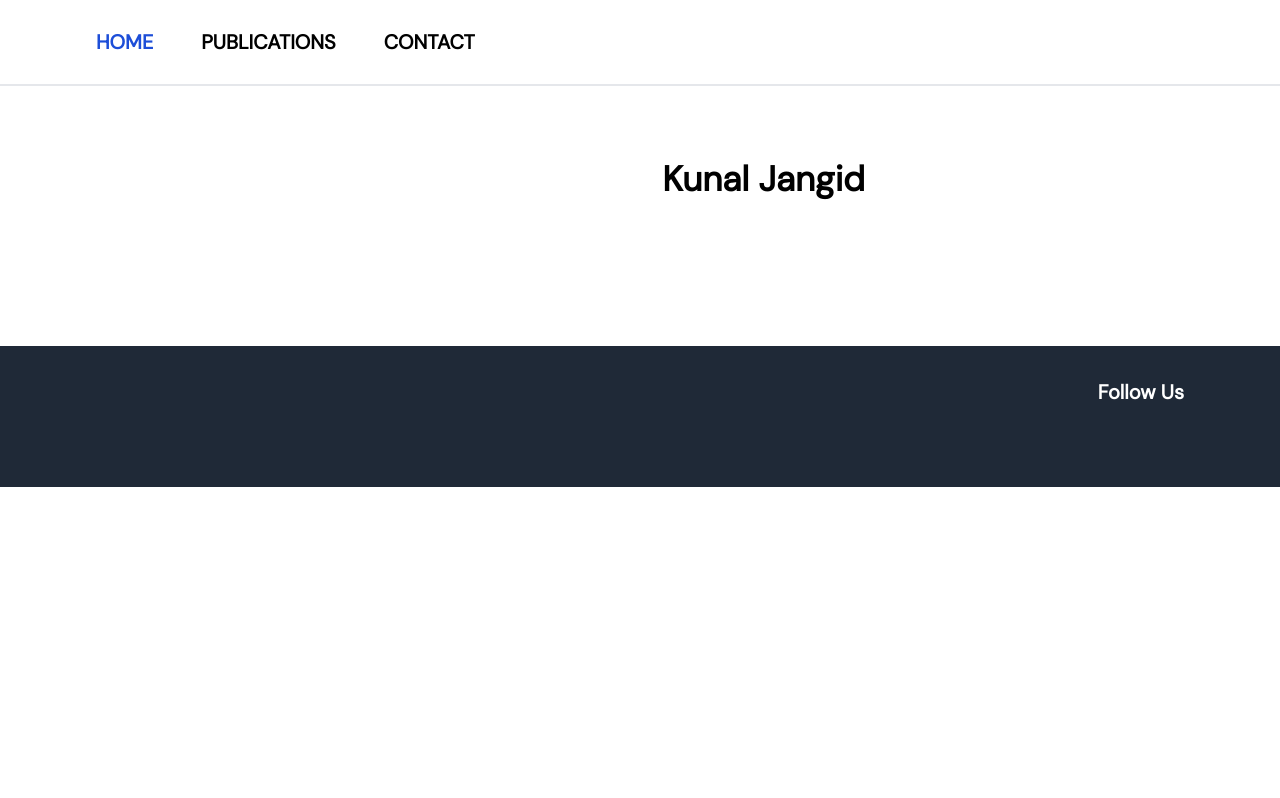
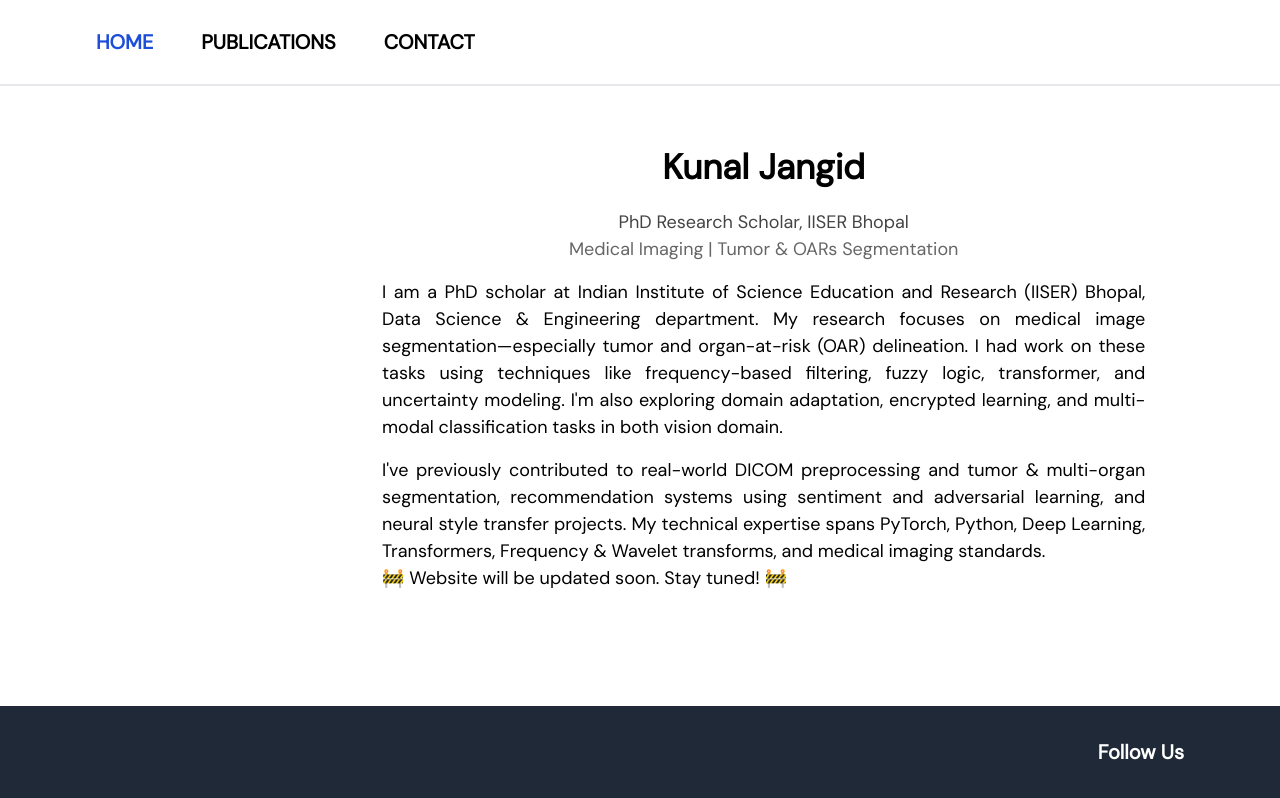
Before and after one commit to kunaljangid01/kunaljangid01.github.io, a React (Create React App) app: page / in a window 1280 px wide. Shown: the top 798 px of the page. Built offline with nearby package versions, Linux system fonts and the light colour scheme; some icons are missing.

Commit message:
Update HeroSection.jsx

```diff
--- a/src/components/HeroSection/HeroSection.jsx
+++ b/src/components/HeroSection/HeroSection.jsx
@@ -13,6 +13,48 @@ function HeroSection() {
                 <div className='about_inner_wrapper'>
 
                     <h1 style={{textAlign:'center'}}>Kunal Jangid</h1>
+
+
+                    <h3 style={{ textAlign: 'center', color: '#444' }}>
+                        PhD Research Scholar, IISER Bhopal
+                    </h3>
+                    <h4 style={{ textAlign: 'center', color: '#666', fontWeight: 'normal' }}>
+                        Medical Imaging | Tumor & OARs Segmentation
+                    </h4>
+
+                    <p style={{ marginTop: '1rem', textAlign: 'justify' }}>
+                        I am a PhD scholar at Indian Institute of Science Education and Research (IISER) Bhopal, Data Science & Engineering department.
+                        My research focuses on medical image segmentation—especially tumor and organ-at-risk (OAR) delineation. I had work on these tasks using techniques like frequency-based filtering, fuzzy logic, transformer, and uncertainty modeling.
+                        I'm also exploring domain adaptation, encrypted learning, and multi-modal classification tasks in both vision domain.
+                    </p>
+
+                    <p style={{ marginTop: '1rem', textAlign: 'justify' }}>
+                        I've previously contributed to real-world DICOM preprocessing and tumor & multi-organ segmentation, recommendation systems using sentiment and adversarial learning,
+                        and neural style transfer projects. My technical expertise spans PyTorch, Python, Deep Learning, Transformers, Frequency & Wavelet transforms, and medical imaging standards.
+                    </p>
+
+
+                    <div className="update-banner">
+                        🚧 Website will be updated soon. Stay tuned! 🚧
+                    </div>
+
+                    {/* <div style={{ marginTop: '1.5rem' }}>
+                        <h4><strong>Key Publications:</strong></h4>
+                        <ul>
+                            <li>
+                                <strong>Point of Interest Recommendation System Using Sentiment Analysis</strong> — JISTaP, June 2024
+                            </li>
+                            <li>
+                                <strong>Label Calibration in Source Free Domain Adaptation</strong> — WACV 2025
+                            </li>
+                        </ul>
+                    </div> */}
+
+                    {/* <div style={{ marginTop: '1.5rem' }}>
+                        <p><strong>Email:</strong> <a href="mailto:kunal24@iiserb.ac.in">kunal24@iiserb.ac.in</a></p>
+                        <p><strong>LinkedIn:</strong> <a href="https://www.linkedin.com/in/kunal-jangid/" target="_blank" rel="noopener noreferrer">linkedin.com/in/kunal-jangid</a></p>
+                    </div> */}
+
                     <div>
                         {/* <p> <b>About the Group:  </b>
                             Our group tackles diverse challenges in the realm of computer vision(CV), deep learning(DL), and machine learning(ML). We continuously innovate at the intersection of these fields, driving progress and creating impactful solutions that shape the future.
```
